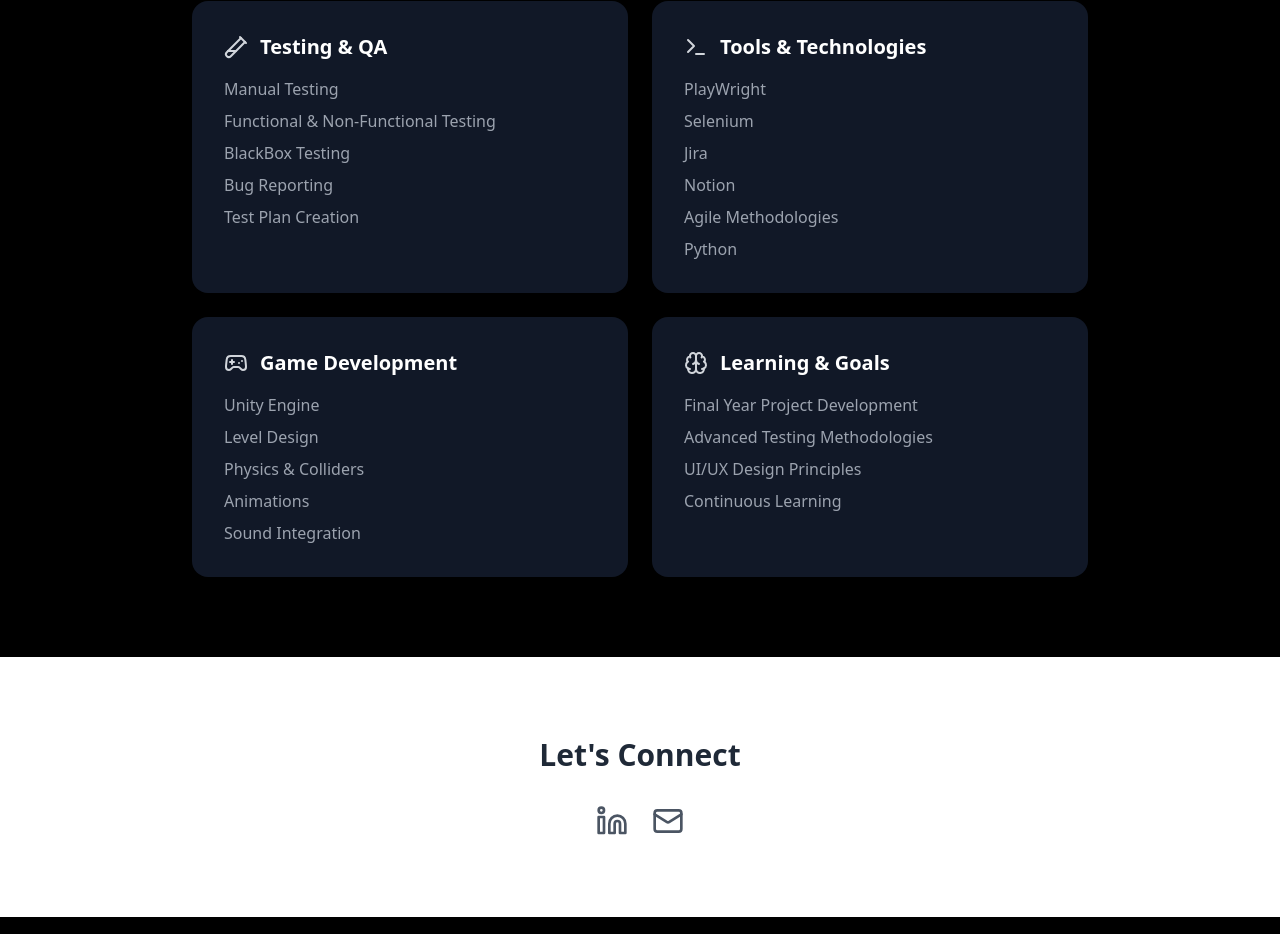
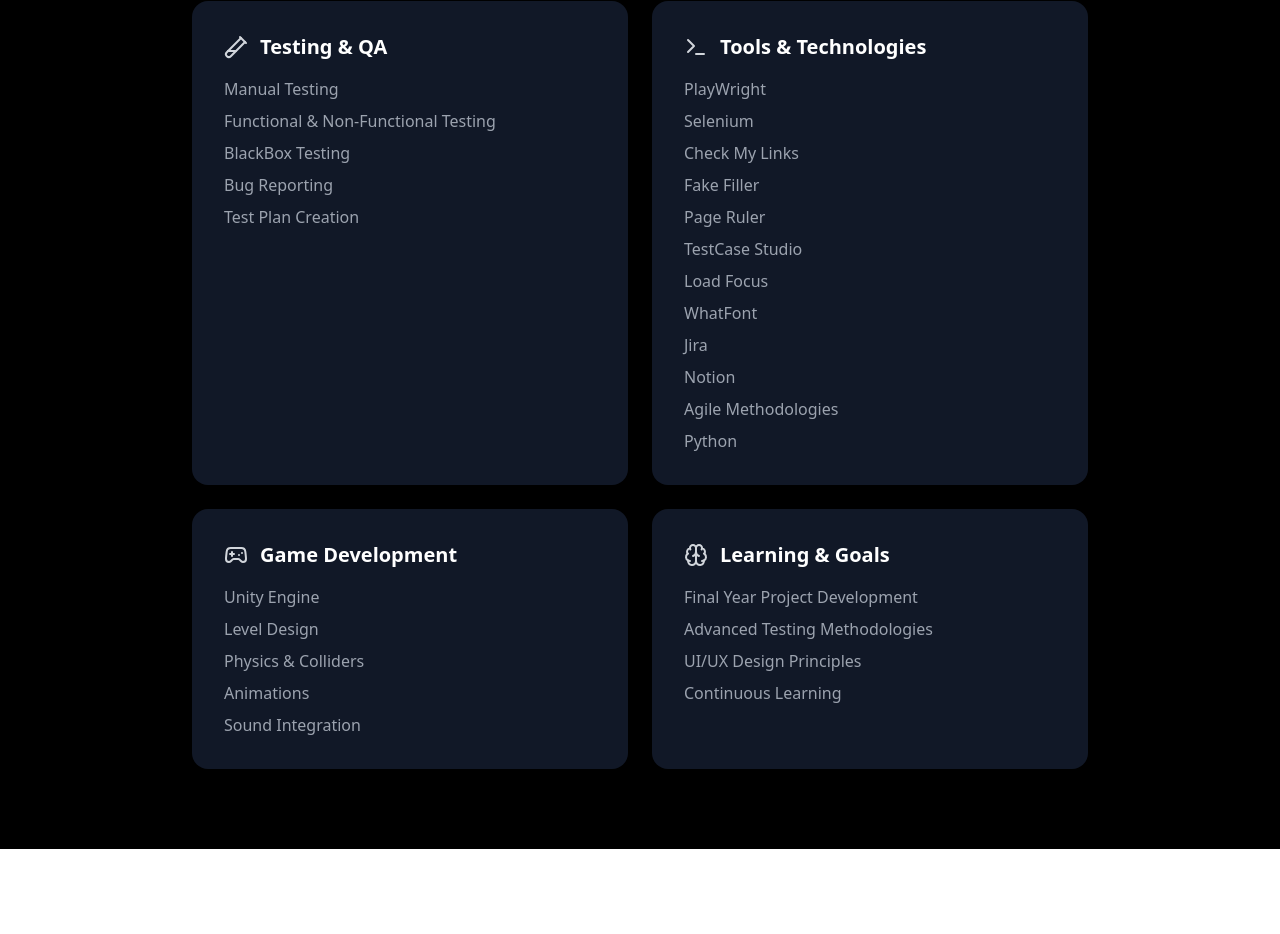
Before and after one commit to abdulwahab986/abdulwahab-portfolio, a React (Vite) app: page / in a window 1280 px wide. Shown: the part 3675-4609 px from the top of the page. Built offline with nearby package versions, Linux system fonts and the light colour scheme.

Commit message:
Update App.tsx

```diff
--- a/src/App.tsx
+++ b/src/App.tsx
@@ -200,6 +200,12 @@ function App() {
                 <ul className="space-y-2 text-gray-400">
                   <li className="hover:text-white transition-colors">PlayWright</li>
                   <li className="hover:text-white transition-colors">Selenium</li>
+                  <li className="hover:text-white transition-colors">Check My Links</li>
+                  <li className="hover:text-white transition-colors">Fake Filler</li>
+                  <li className="hover:text-white transition-colors">Page Ruler</li>
+                  <li className="hover:text-white transition-colors">TestCase Studio</li>
+                  <li className="hover:text-white transition-colors">Load Focus</li>
+                  <li className="hover:text-white transition-colors">WhatFont</li>
                   <li className="hover:text-white transition-colors">Jira</li>
                   <li className="hover:text-white transition-colors">Notion</li>
                   <li className="hover:text-white transition-colors">Agile Methodologies</li>
```
